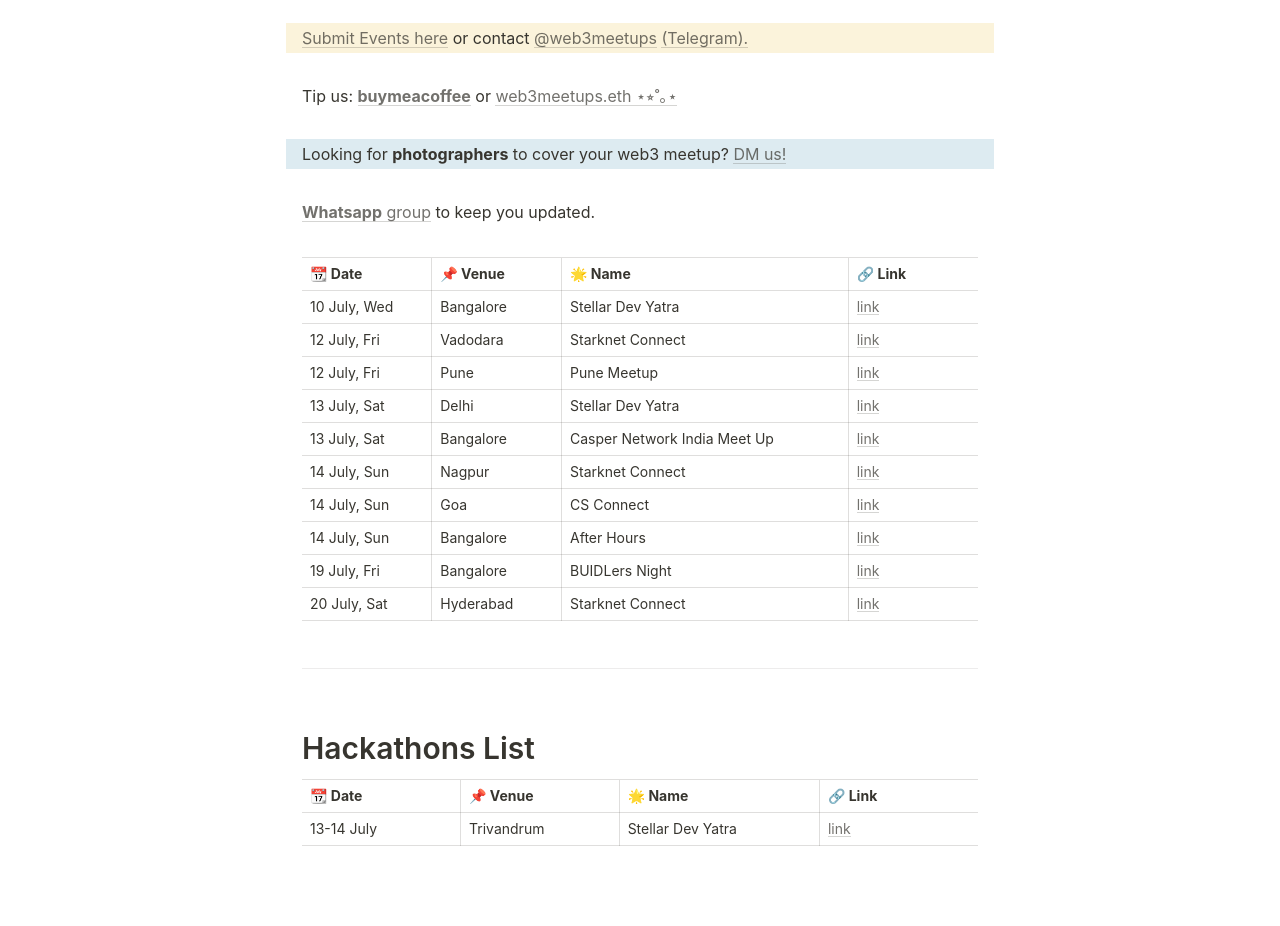
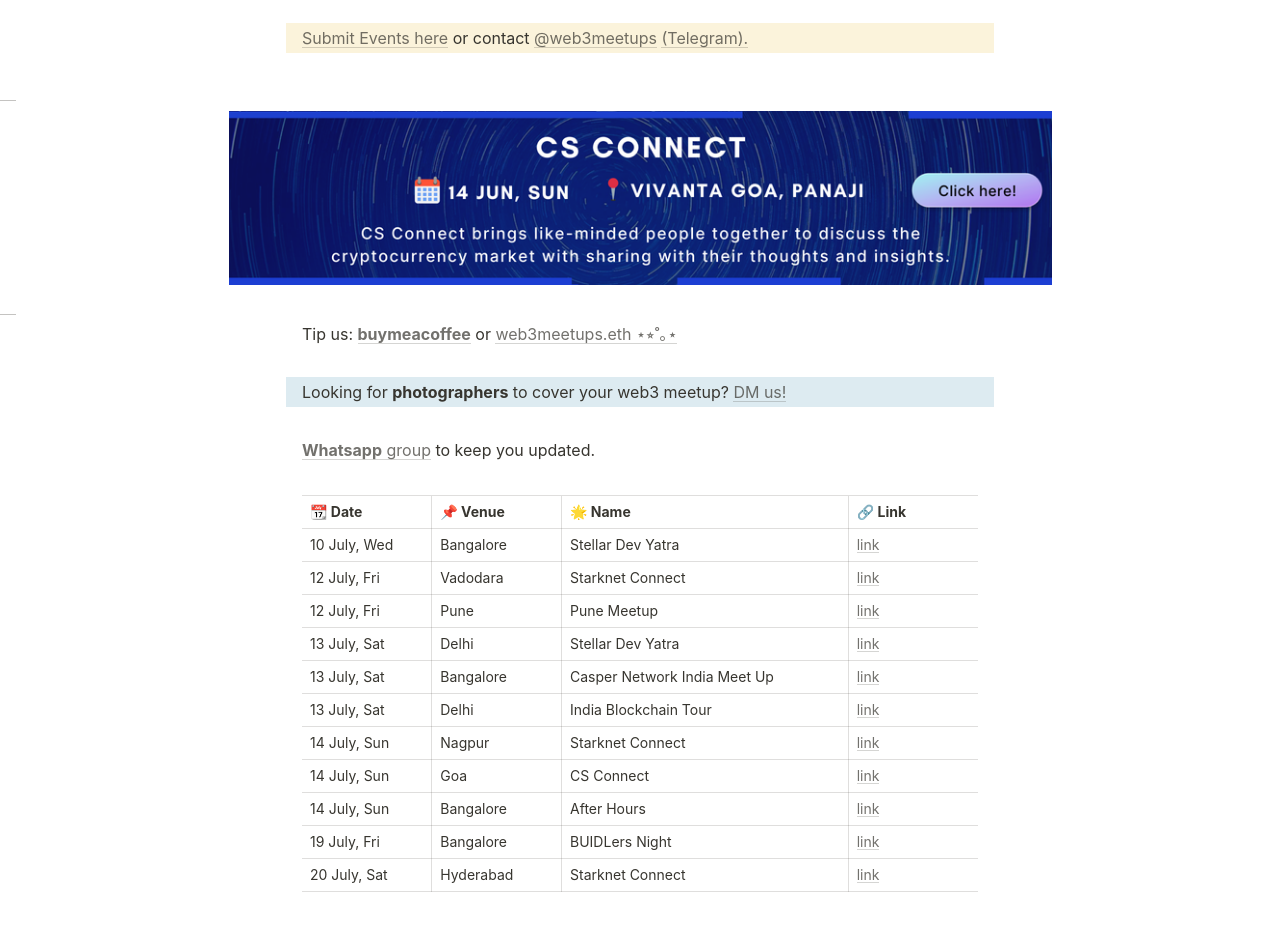
Before and after one commit to web3Gurung/web3meetups-simple, a plain HTML site: page index.html in a window 1280 px wide. Shown: the part 483-1409 px from the top of the page. Drawn offline with Linux system fonts and the light colour scheme.

Commit message:
cs connect img

```diff
--- a/index.html
+++ b/index.html
@@ -76,6 +76,11 @@
 
         <br>
 
+        <a href="https://t.me/inrtx_official" target="_blank" rel="noreferrer noopener" style="opacity: 1;"><img
+                src="./images/cs-connect.png" alt="CS Connect image" height="180px" width="855px"></a>
+
+        <br>
+
         <p>Tip us: <a target="_blank" rel="noreferrer noopener"
                 href="https://www.buymeacoffee.com/web3meetups"><strong>buymeacoffee</strong></a>
             or
@@ -146,6 +151,14 @@
                         <td>Casper Network India Meet Up</td>
                         <td><a target="_blank" rel="noreferrer noopener"
                                 href="https://lu.ma/rlrbc02g?utm_source=web3meetups">link</a>
+                        </td>
+                    </tr>
+                    <tr>
+                        <td>13 July, Sat</td>
+                        <td>Delhi</td>
+                        <td>India Blockchain Tour</td>
+                        <td><a target="_blank" rel="noreferrer noopener"
+                                href="https://octaloop.com/indiablockchaintour/buy-tickets/?utm_source=web3meetups">link</a>
                         </td>
                     </tr>
                     <tr>
```
Also changed, not shown: images/cs-connect.png (added).
